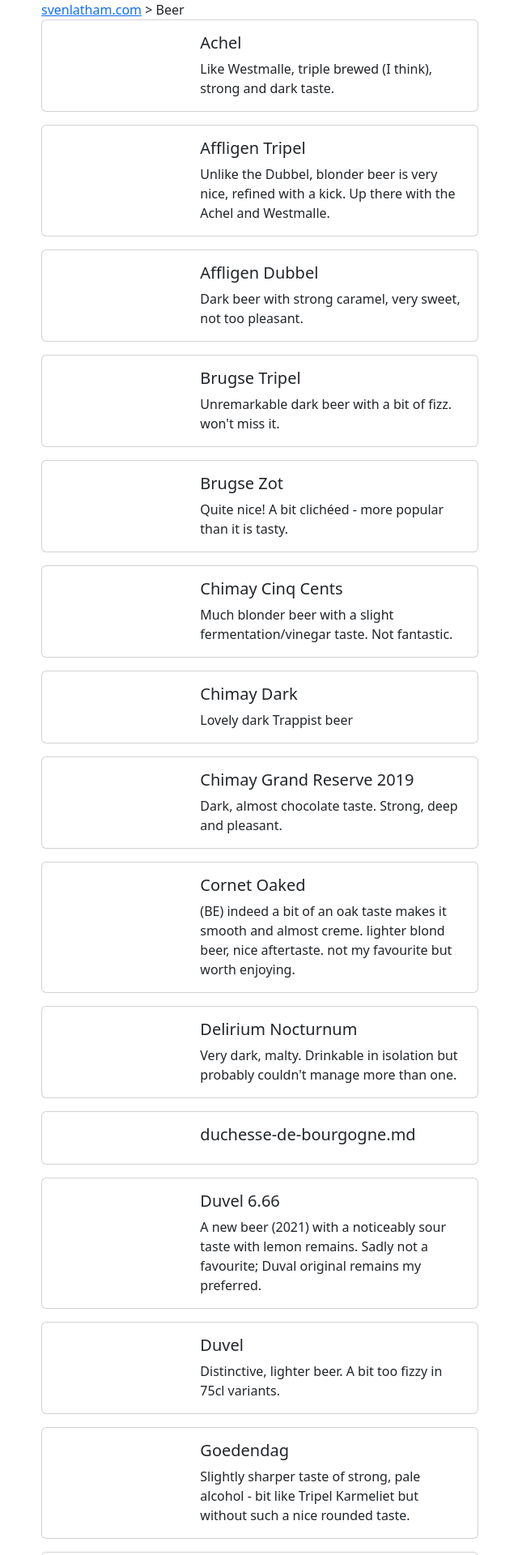
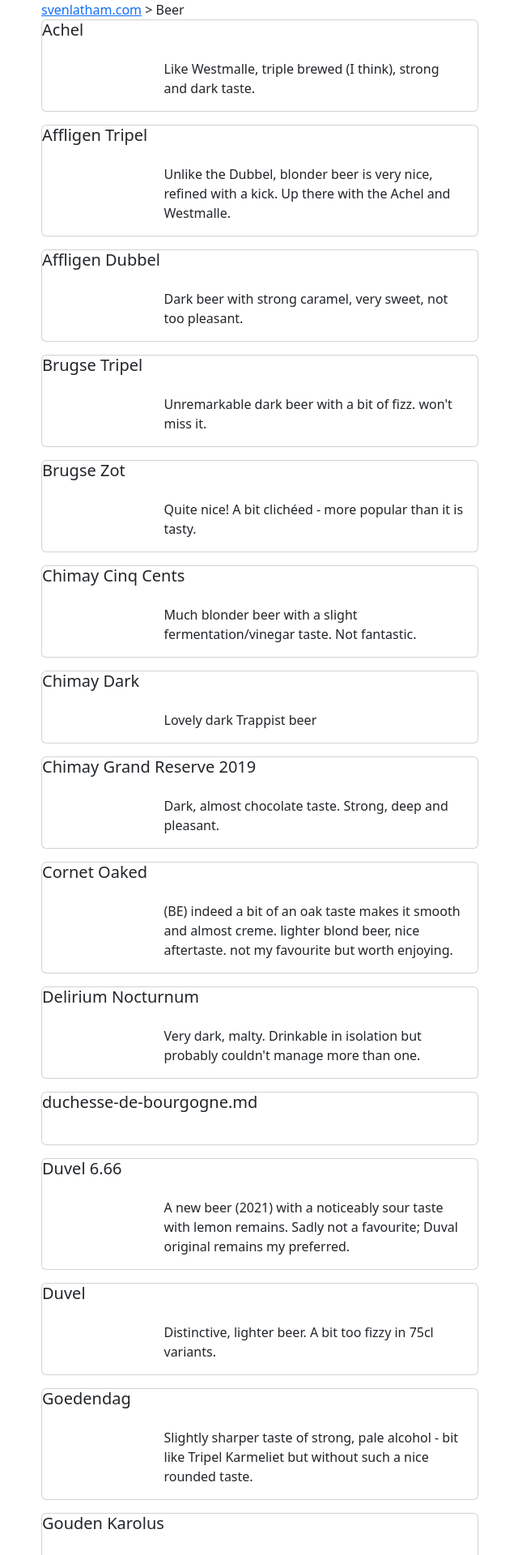
Before and after one commit to svenlatham/svenlatham-beer, a Jekyll site: the page built from index.md, in a window 1280 px wide. Shown: the top 1920 px of the page at 81% size, without its empty margins (31-671 px from the left). Built offline with Jekyll 4.4.1, drawn with Linux system fonts in a browser that asks for light colours.

Commit message:
tweaked formatting

```diff
--- a/index.md
+++ b/index.md
@@ -4,17 +4,19 @@
 <div class="container">
 {% for beer in site.beer | sort: "name" %}
 <div class="card mb-3" style="max-width: 540px;">
+<div class="row">
+<h5 class="card-title">{{ beer.name }}</h5>
+</div>
 <div class="row g-0">
-    <div class="col-md-4">
+    <div class="col-3">
     {% assign path = beer.slug | prepend: "/beer-final/240/" | append: ".jpg"  %}
     {% assign file_exists = site.static_files | where: "path", path  %}
     {% if file_exists.size != 0 %}
     <img src="{{ path }}" class="img-fluid rounded-start">
     {% endif %}
     </div>
-    <div class="col-md-8">
+    <div class="col-9">
     <div class="card-body">
-        <h5 class="card-title">{{ beer.name }}</h5>
         <p class="card-text">{{ beer.description }}</p>
         <!--<p class="card-text"><small class="text-body-secondary">Last updated 3 mins ago</small></p>-->
     </div>
```
